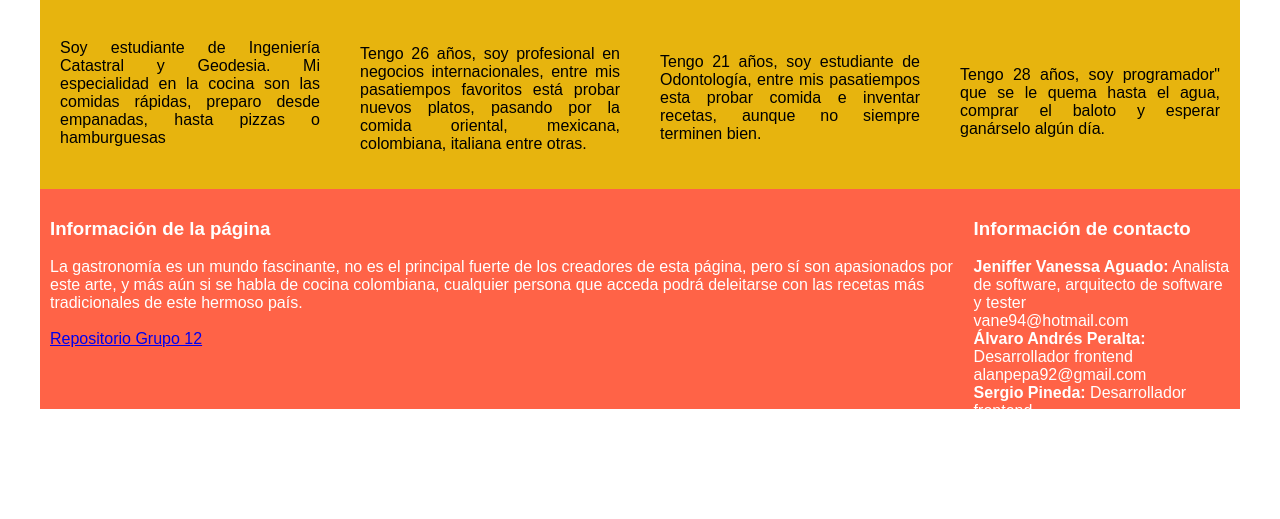
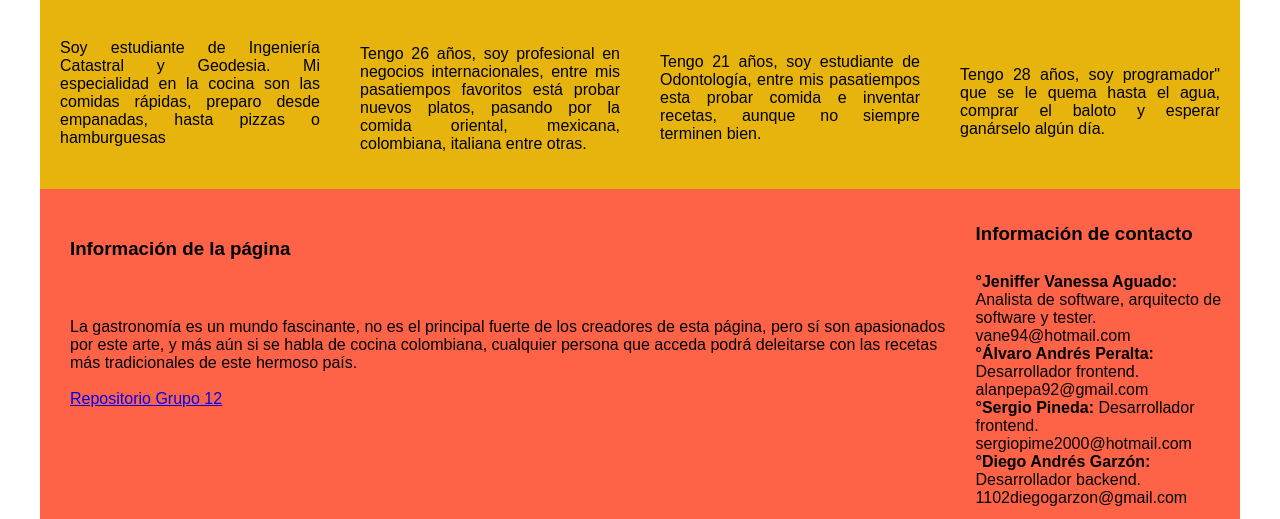
Before and after one commit to Equipo12-MisionTic/semana-1-12, a website: page src/index.html in a window 1280 px wide. Shown: the part 2962-3481 px from the top of the page. Before the commit the page ends 3454 px from the top, so only its background shows below. Drawn offline with Linux system fonts and the light colour scheme.

Commit message:
Cambios y correcciones

```diff
--- a/src/css/styles.css
+++ b/src/css/styles.css
@@ -290,15 +290,19 @@ hr{
 background-color: tomato;
 display: flex;
 padding: 10px;
+height: 310px;
 }
 
 .texto1{
-    color: white;
+    color: black;
+    padding: 20px;
 
 }
 
 .texto2{
-    color: white;
+    color: black;
+    padding: 5px;
+
 
 
 }
--- a/src/index.html
+++ b/src/index.html
@@ -178,7 +178,7 @@
     </div>
     <div>
         <h3 class="texto2">Información de contacto</h3>
-        <p class = "texto2"><b>Jeniffer Vanessa Aguado:</b>  Analista de software, arquitecto de software y tester <br> vane94@hotmail.com <br> <b>Álvaro Andrés Peralta:</b>  Desarrollador frontend  alanpepa92@gmail.com<br> <b>Sergio Pineda:</b> Desarrollador frontend sergiopime2000@hotmail.com<br> <b>Diego Andrés Garzón:</b>  Desarrollador backend  1102diegogarzon@gmail.com<br></p>
+        <p class = "texto2"><b>°Jeniffer Vanessa Aguado:</b>  Analista de software, arquitecto de software y tester. <br> vane94@hotmail.com <br> <b>°Álvaro Andrés Peralta:</b>  Desarrollador frontend.  alanpepa92@gmail.com<br> <b>°Sergio Pineda:</b> Desarrollador frontend. sergiopime2000@hotmail.com<br> <b>°Diego Andrés Garzón:</b>  Desarrollador backend.  1102diegogarzon@gmail.com<br></p>
     </div>
 </footer>
 <!-- fin footer -->
```
